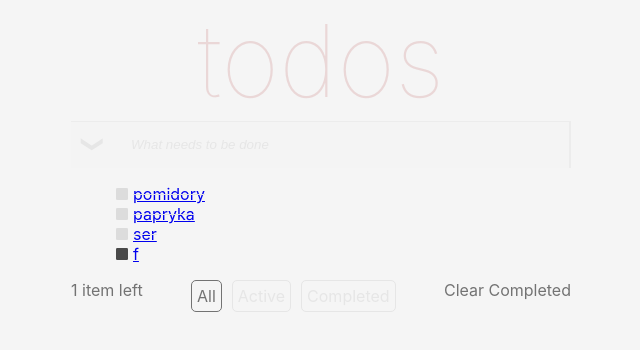
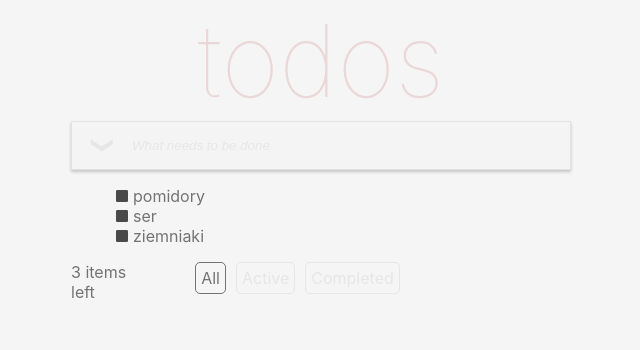
Before and after one commit to lurco/react_todo_mvc, a React (Create React App) app: page / in a window 1280 px wide. Shown: the top 350 px of the page, without its empty margins (319-959 px from the left). Built offline with nearby package versions, Linux system fonts and the light colour scheme; data requests are answered from the project's data file.

Commit message:
finishes styles on all except details

```diff
--- a/api/db.json
+++ b/api/db.json
@@ -2,29 +2,23 @@
   "tasks": [
     {
       "name": "pomidory",
-      "status": true,
+      "status": false,
       "createAt": "2023-02-12T13:41:02.803Z",
       "id": 1,
       "createdAt": null,
       "description": "effewf"
     },
     {
-      "name": "papryka",
-      "status": true,
-      "createAt": "2023-02-12T13:41:04.932Z",
-      "id": 2
-    },
-    {
       "name": "ser",
-      "status": true,
+      "status": false,
       "createAt": "2023-02-12T13:41:14.990Z",
       "id": 4
     },
     {
-      "name": "f",
+      "name": "ziemniaki",
       "status": false,
-      "createAt": "2023-02-12T14:34:55.394Z",
-      "id": 5
+      "createAt": "2023-02-13T10:23:42.798Z",
+      "id": 6
     }
   ],
   "statuses": []
--- a/src/components/InputWrapper/InputTask.scss
+++ b/src/components/InputWrapper/InputTask.scss
@@ -2,9 +2,9 @@
 
 .inputTask {
     padding: toRem(16px) toRem(16px) toRem(16px) toRem(60px);
-    border: none;
+    border: #e2e2e2 solid toRem(1px);
     background-color: rgba(0, 0, 0, 0.003);
-    box-shadow: inset 0 - toRem(2px) toRem(1px) rgb(0 0 0 / 3%);
+    box-shadow:  0 2px 3px rgba(0, 0, 0, 0.2);
     outline: 0;
     width: 100%;
     color: #737373;
--- a/src/components/InputWrapper/InputWrapper.scss
+++ b/src/components/InputWrapper/InputWrapper.scss
@@ -0,0 +1,7 @@
+@import "../../scss/functions";
+
+.inputWrapper {
+    display: flex;
+    justify-content: flex-start;
+    align-items: center;
+}
--- a/src/components/InputWrapper/ToggleStatuses/ToggleStatuses.scss
+++ b/src/components/InputWrapper/ToggleStatuses/ToggleStatuses.scss
@@ -1,13 +1,11 @@
 @import "../../../scss/functions";
 
 .toggleStatuses {
-    width: toRem(60px);
-    height: toRem(34px);
+    flex-shrink: 5;
     font-size: 0;
     position: absolute;
-    left: - toRem(13px);
     transform: rotate(90deg);
-    cursor: pointer;
+    padding: toRem(18px) toRem(18px) toRem(30px) toRem(18px);
 
     &:hover {
 	  &::before {
@@ -15,11 +13,15 @@
     }
     }
     &::before {
+    cursor: pointer;
+	  display: block;
 	  content: '❯';
+	  margin: auto;
+	  width: 100%;
+	  height: 100%;
 	  font-size: toRem(22px);
 	  color: #e6e6e6;
 	  font-style: normal;
-	  padding: toRem(10px) toRem(27px);
 	  transition: all 200ms;
 
 
--- a/src/components/TasksWrapper/TaskCounter/TaskCounter.jsx
+++ b/src/components/TasksWrapper/TaskCounter/TaskCounter.jsx
@@ -1,11 +1,20 @@
 import './TaskCounter.scss'
+
 function TaskCounter({tasks}) {
-    return (
-        <span>
-            {tasks.filter((task) => !task.status).length}
-            {` item${tasks.filter((task) => !task.status).length === 1 ? '' : 's'}`} left
+    const taskCount = tasks.filter((task) => !task.status).length;
+    if (taskCount === 1) {
+        return (
+            <span className="taskCounter">
+            {`1 item left`}
         </span>
-    );
+        );
+    } else {
+        return (
+            <span className="taskCounter">
+            {`${taskCount} items left`}
+        </span>
+        );
+    }
 }
 
 export default TaskCounter;
--- a/src/components/TasksWrapper/TaskCounter/TaskCounter.scss
+++ b/src/components/TasksWrapper/TaskCounter/TaskCounter.scss
@@ -0,0 +1,5 @@
+@import "../../../scss/functions";
+
+.taskCounter {
+    width: toRem(80px);
+}
--- a/src/components/TasksWrapper/TaskFilters/TaskFilters.scss
+++ b/src/components/TasksWrapper/TaskFilters/TaskFilters.scss
@@ -13,9 +13,13 @@
 	  color: #e6e6e6;
 	  transition: all 200ms;
 
-	  &--active {
+	  &.filter-btns--active {
 		color: #737373;
 		border: #737373 solid 1px;
+
+		&:hover {
+		    color: black;
+		}
 	  }
 
 	  &:hover {
--- a/src/components/TasksWrapper/Tasks/Task/Task.jsx
+++ b/src/components/TasksWrapper/Tasks/Task/Task.jsx
@@ -8,11 +8,13 @@ function Task({task, handleChangeStatus, handleDeleteTask, handleEditTask}) {
         <li
             className={'task' + (task.status ? ' task--done' : '')}>
             <span className={`task__status-btn task__status-btn--${status}`} onClick={() => handleChangeStatus(task)}></span>
-            <span className='task__name'
+            <Link
+                to={`/details/${id}`}
+                className='task__name'
                   // contentEditable
                   onBlur={(event) => handleEditTask(event, task)}>
-                <Link to={`/details/${id}`}>{task.name}</Link>
-            </span>
+                {task.name}
+            </Link>
             <span className='task__delete-btn' onClick={() => handleDeleteTask(task)}>x</span>
         </li>
     );
--- a/src/components/TasksWrapper/Tasks/Task/Task.scss
+++ b/src/components/TasksWrapper/Tasks/Task/Task.scss
@@ -8,21 +8,23 @@
     &:hover {
 	  .task__delete-btn {
 		flex-shrink: 1;
-		display: inline-block;
+		visibility: visible;
 		cursor: pointer;
-		text-decoration: none;
 	  }
     }
 
     &--done {
-	  text-decoration: line-through;
-	  color: #e2e2e2;
+	  a {
+		text-decoration: line-through;
+		color: #e2e2e2;
+	  }
     }
 
     &__name {
 	  flex-grow: 5;
 	  display: inline-block;
 	  text-decoration: none;
+	  color: inherit;
 
 	  &:focus {
 
@@ -50,8 +52,11 @@
     }
 
     &__delete-btn {
+	  font-family: 'Brush Script MT', cursive;
+	  text-decoration: none;
+	  font-weight: lighter;
 	  color: #737373;
 	  flex-shrink: 1;
-	  display: none;
+	  visibility: hidden;
     }
 }
```
